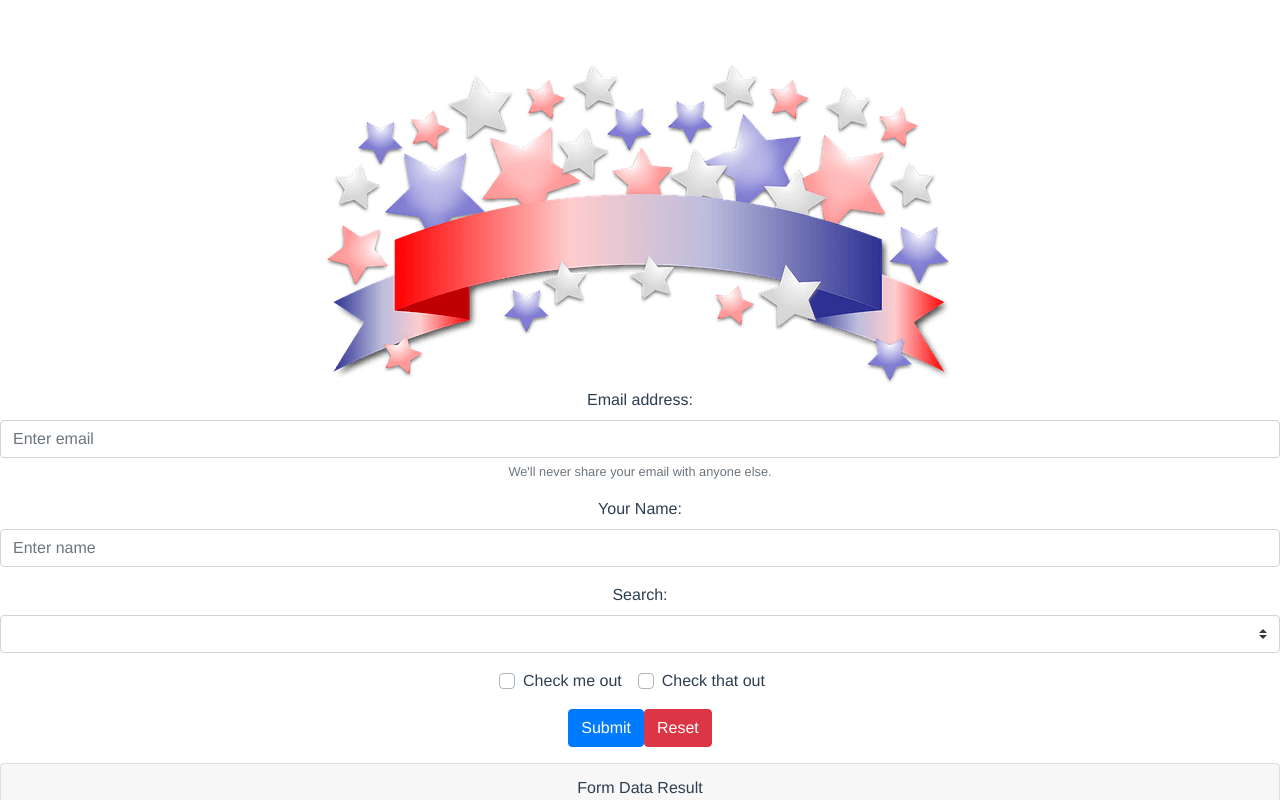
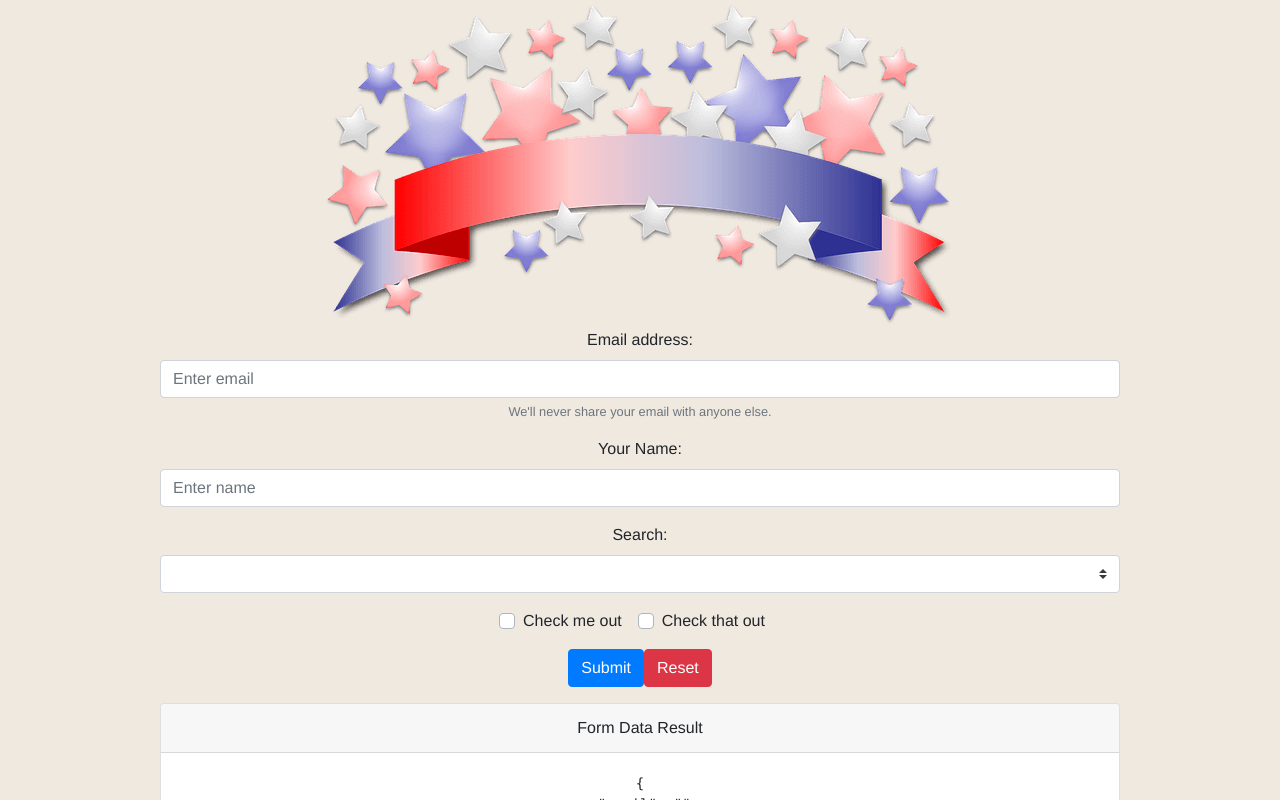
Before and after one commit to lpierrot/Civiv-App, a Vue app: page / in a window 1280 px wide. Shown: the top 800 px of the page. Built offline with nearby package versions, Linux system fonts and the light colour scheme.

Commit message:
added style to fit the page

```diff
--- a/src/App.vue
+++ b/src/App.vue
@@ -1,7 +1,8 @@
 <template>
   <div id="app">
-    <img alt="Election images with stars from Pixabay" src="./assets/election.png">
+  <div class="image" <img src="./assets/election.png" alt="Election images with stars from Pixabay">
     <Home msg="Civic App"/>
+  </div>
   </div>
 </template>
 
@@ -22,9 +23,10 @@ export default {
   font-family: 'Avenir', Helvetica, Arial, sans-serif;
   -webkit-font-smoothing: antialiased;
   -moz-osx-font-smoothing: grayscale;
+  background-color: #f0e9e0;
   text-align: center;
-  color: #2c3e50;
-  margin-top: 60px;
+  margin-top: 0;
+
 }
 
 </style>
--- a/src/components/Home.vue
+++ b/src/components/Home.vue
@@ -1,12 +1,12 @@
 <template>
-  <div>
+  <div class="home">
     <b-form @submit="onSubmit" @reset="onReset" v-if="show">
       <b-form-group
         id="input-group-1"
         label="Email address:"
         label-for="input-1"
-        description="We'll never share your email with anyone else."
-      >
+        description="We'll never share your email with anyone else.">
+
         <b-form-input
           id="input-1"
           v-model="form.email"
@@ -86,8 +86,12 @@
   }
 </script>
 
-<style>
+<style scoped>
 .home {
+  margin-right: auto;
+  margin-left: auto;
+  width: 960px;
   background-color: #f0e9e0;
+
 }
 </style>
```
Also changed, not shown: 9 other files (tests, documents, lock files or other folders).
